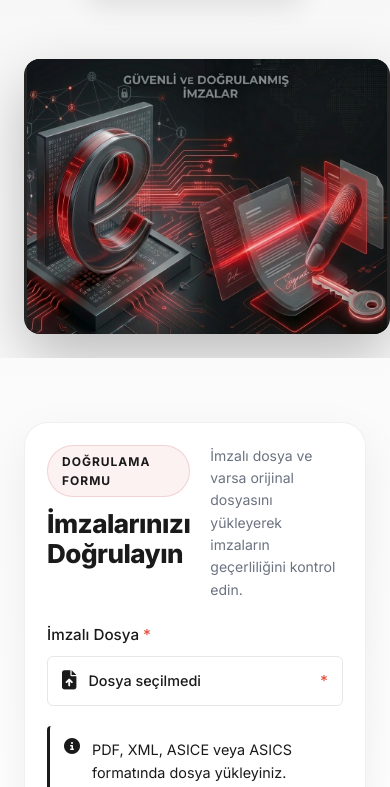
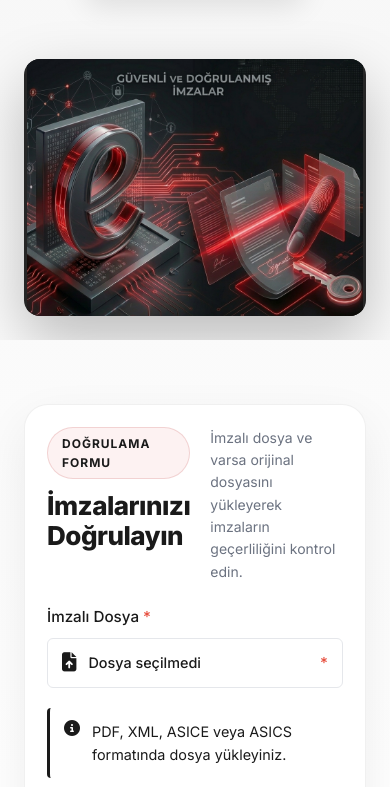
Before and after one commit to Neginadg/e-imzakibris-redesign, a plain HTML site: page support/verify.html in a window 390 px wide. Shown: the part 57-844 px from the top of the page. Drawn offline with Linux system fonts and the light colour scheme.

Commit message:
horizontal scrolling problem solved

```diff
--- a/support/verify.html
+++ b/support/verify.html
@@ -244,6 +244,16 @@
       object-position: center;
     }
 
+    .verify-hero-box picture {
+      display: block;
+      width: 100%;
+      height: 100%;
+    }
+
+    body.application-page {
+      overflow-x: hidden;
+    }
+
     @media (max-width: 900px) {
       .page-hero {
         overflow-x: hidden;
@@ -252,11 +262,12 @@
       .verify-hero-box {
         min-height: 220px;
         background: #2c2c2c;
-        max-width: 100vw;
+        max-width: 100%;
       }
 
       .verify-hero-box--full {
-        width: calc(100vw - 32px);
+        width: 100%;
+        max-width: 100%;
         min-height: clamp(220px, 34vh, 320px);
         aspect-ratio: 16 / 9;
         border-radius: 22px;
@@ -271,11 +282,12 @@
       .verify-hero-box {
         min-height: 180px;
         background: #262626;
-        max-width: 100vw;
+        max-width: 100%;
       }
 
       .verify-hero-box--full {
-        width: calc(100vw - 24px);
+        width: 100%;
+        max-width: 100%;
         min-height: 180px;
         aspect-ratio: 4 / 3;
         border-radius: 16px;
```
